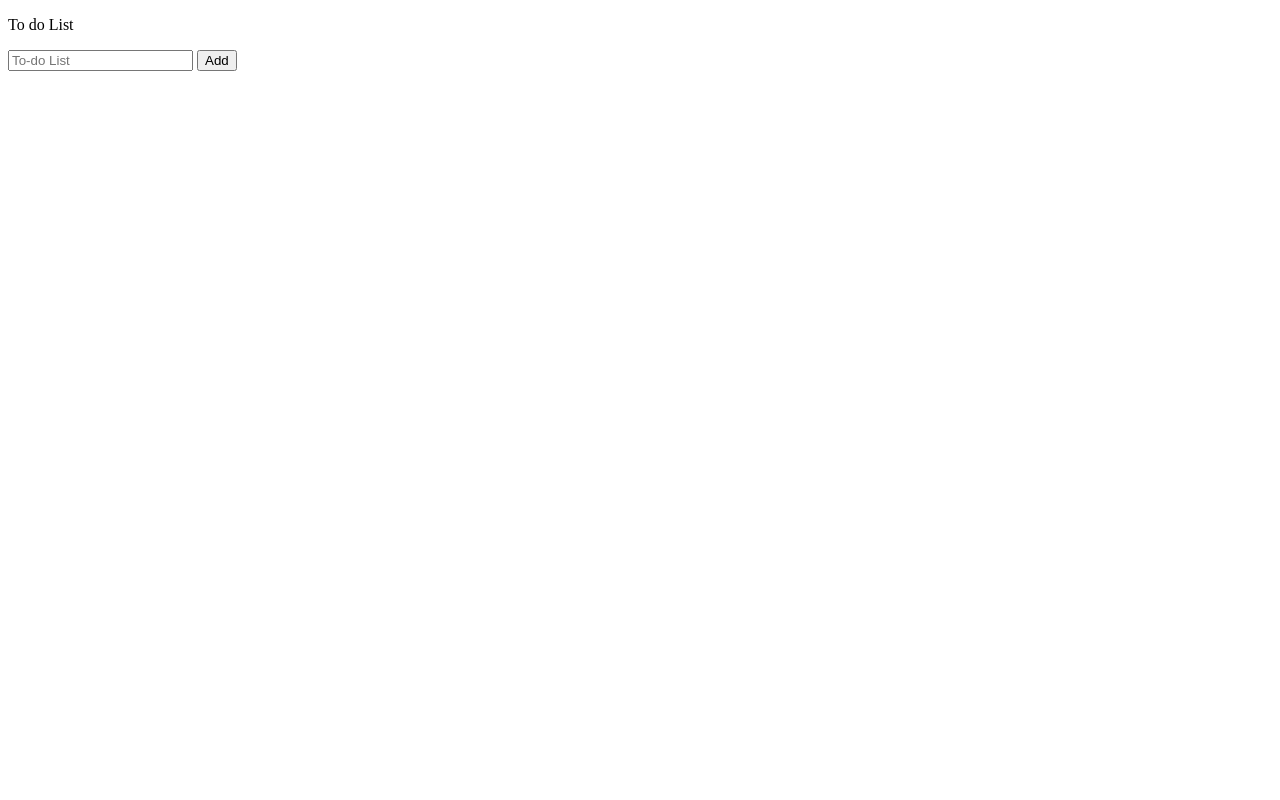
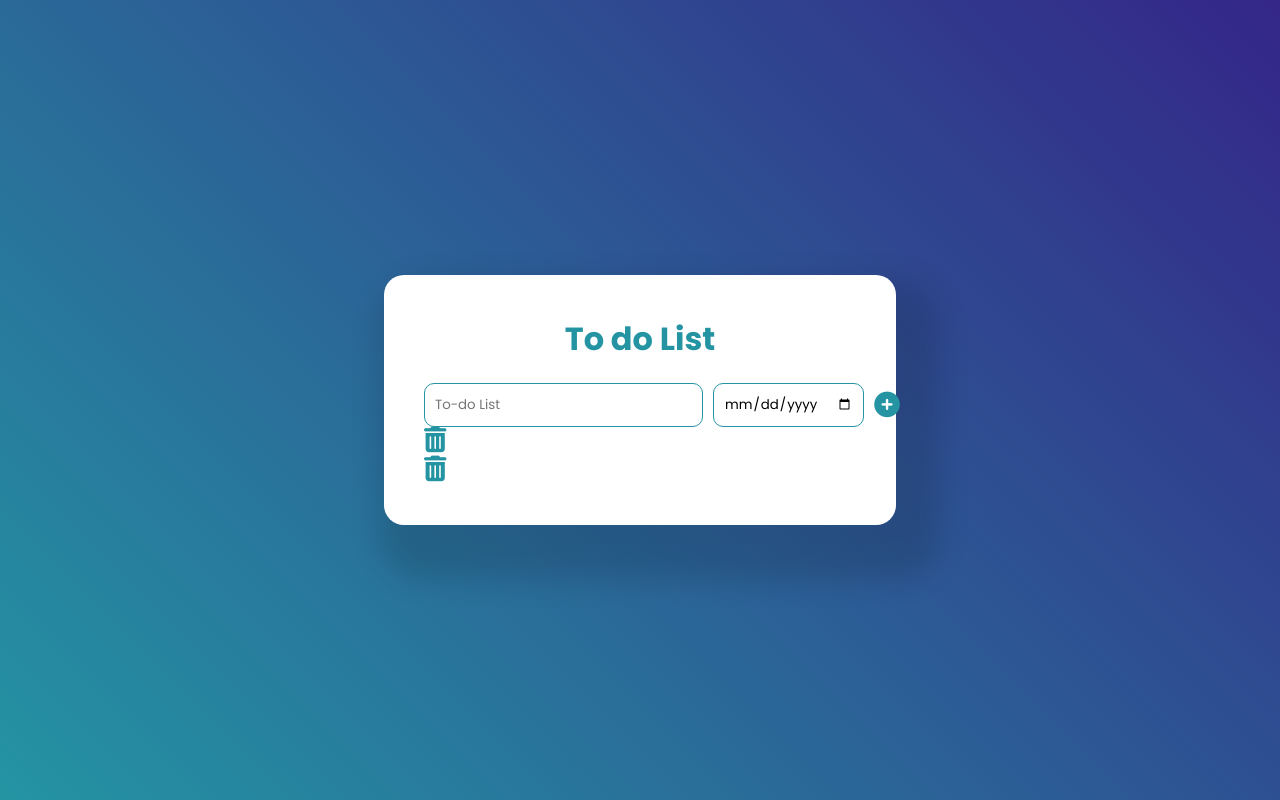
Before and after one commit to theMungai/to-do-list, a plain HTML site: page index.html in a window 1280 px wide. Drawn offline with Linux system fonts and the light colour scheme.

Commit message:
To-do List

```diff
--- a/index.html
+++ b/index.html
@@ -3,15 +3,24 @@
 <head>
     <meta charset="UTF-8">
     <meta name="viewport" content="width=device-width, initial-scale=1.0">
+
+    <link rel="stylesheet" href="https://cdnjs.cloudflare.com/ajax/libs/font-awesome/6.6.0/css/all.min.css" integrity="sha512-Kc323vGBEqzTmouAECnVceyQqyqdsSiqLQISBL29aUW4U/M7pSPA/gEUZQqv1cwx4OnYxTxve5UMg5GT6L4JJg==" crossorigin="anonymous" referrerpolicy="no-referrer" />
+
+    <link rel="stylesheet" href="style.css">
     <title>To-do List</title>
 </head>
 <body>
 
-    <p>To do List</p>
-    <input placeholder="To-do List" id="input-element">
-    <button id="add-button" onclick="addTodo()">Add</button>
+    <div class="main-container">
+        <h1>To do List</h1>
+       <div class="to-do-container">
+            <input placeholder="To-do List" id="input-element">
+            <input type="date" class="due-date">
+            <i class="fa-solid fa-circle-plus" onclick="addTodo()"></i> </i>
+       </div>
 
-    <div id="container"></div>
+       <div id="container"></div>
+    </div>
 
     <script src="script.js"></script>
 </body>
--- a/script.js
+++ b/script.js
@@ -1,7 +1,14 @@
 const inputElement = document.querySelector("#input-element");
-const addButton = document.querySelector("#add-button")
-const listContainer = document.querySelector("#container")
-const toDoList = []
+const addButton = document.querySelector(".fa-circle-plus")
+const listContainer = document.querySelector("#container");
+const dateInput = document.querySelector(".due-date")
+const toDoList = [{
+    name:" ",
+    dueDate:" "
+},{
+    name : "",
+    dueDate : " "
+}]
 
 renderTodoList ()
 
@@ -10,8 +17,19 @@ function renderTodoList (){
 
     // looping through an array
     for(let i = 0; i < toDoList.length; i++){
-        const todo = toDoList[i]
-        const html = `<p>${todo} <button> Delete</button></p> `;
+        const todoObject = toDoList[i]
+        // const name = todoObject.name;
+        // const dueDate = todoObject.dueDate
+        const { name,dueDate } = todoObject /* destructuring */
+        const html = `
+            <div>${name}</div>
+            <div>${dueDate}</div>
+                <i class="fa-solid fa-trash-can" onclick ="
+                    toDoList.splice(${i}, 1);
+                    renderTodoList ();">
+                </i>
+            </p>
+        `;
         toDoListHTML += html
     }
 
@@ -20,10 +38,21 @@ function renderTodoList (){
 
 
 function addTodo(){
+    const dueDate = dateInput.value
     const inputValue = inputElement.value;
-    toDoList.push(inputValue)
+    toDoList.push({
+        name: inputValue,
+        dueDate: dueDate
+
+    }
+
+    )
+
+    inputElement.value = "";
 
     renderTodoList ()
 
-    inputElement.value = ""
+    if(!inputElement.value){
+        alert("Kindly enter your tasks")
+    }
 }
--- /dev/null
+++ b/style.css
@@ -0,0 +1,78 @@
+@import url('https://fonts.googleapis.com/css2?family=Poppins:ital,wght@0,100;0,200;0,300;0,400;0,500;0,600;0,700;0,800;0,900;1,100;1,200;1,300;1,400;1,500;1,600;1,700;1,800;1,900&display=swap');
+
+*{
+    padding: 0;
+    margin: 0;
+    box-sizing: border-box;
+    font-family: "Poppins";
+}
+
+body{
+    width: 100%;
+    height: 100vh;
+    position: relative;
+    background:linear-gradient(45deg, rgb(36, 148, 163), rgb(52, 38, 136)) ;
+}
+
+.main-container{
+    width: 40%;
+    min-height: 500px auto;
+    border-radius: 20px;
+    box-shadow: 20px 30px 30px 25px rgba(0,0,0,0.13);
+    background-color: #fff;
+    position: absolute;
+    left: 50%;
+    top: 50%;
+    transform: translate(-50%, -50%);
+    padding: 40px;
+
+}
+
+.to-do-container{
+    display: grid;
+    grid-template-columns: 3fr 2fr 1fr;
+}
+
+.container{
+    display: grid;
+    grid-template-columns: 3fr 2fr 1fr;
+}
+
+.main-container h1{
+    text-align: center;
+    color: rgb(36, 148, 163);
+    padding-bottom: 20px;
+}
+
+#input-element,.due-date{
+    padding: 10px;
+    border: 0.5px solid rgb(36, 148, 163);
+    border-radius: 10px;
+
+}
+
+#input-element:focus, .due-date:focus{
+    border: 0.5px solid rgb(36, 148, 163);
+    outline: 0.2px solid rgb(36, 148, 163);
+}
+
+.due-date{
+    margin: 0px 10px;
+}
+
+.fa-solid{
+    color: rgb(36, 148, 163);
+    font-size: 1.6rem;
+    cursor: pointer;
+}
+
+.fa-solid:active{
+    color: rgb(75, 183, 197);
+}
+
+.fa-circle-plus{
+    display: flex;
+    align-items: center;
+    justify-content: center;
+
+}
```
